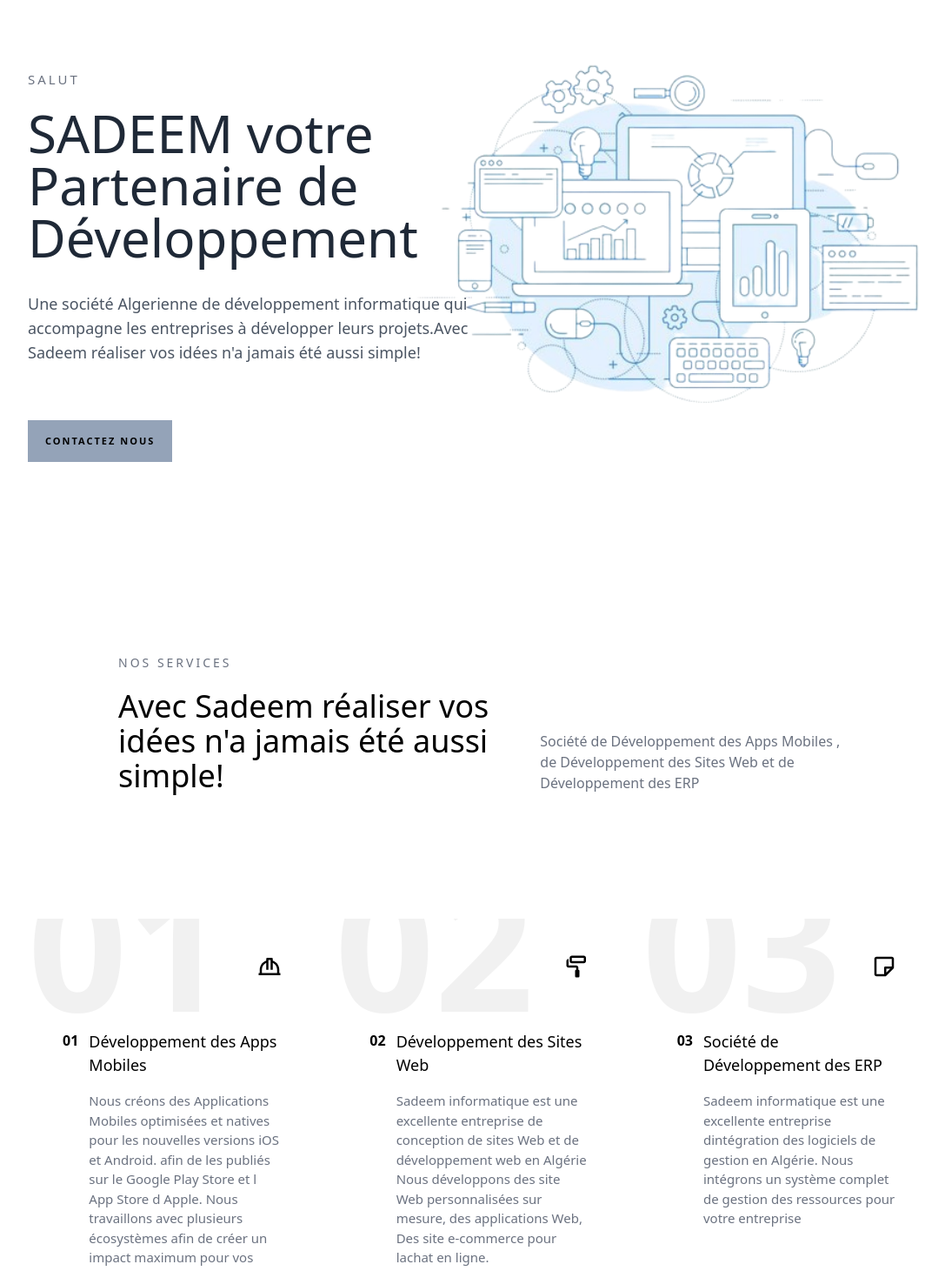
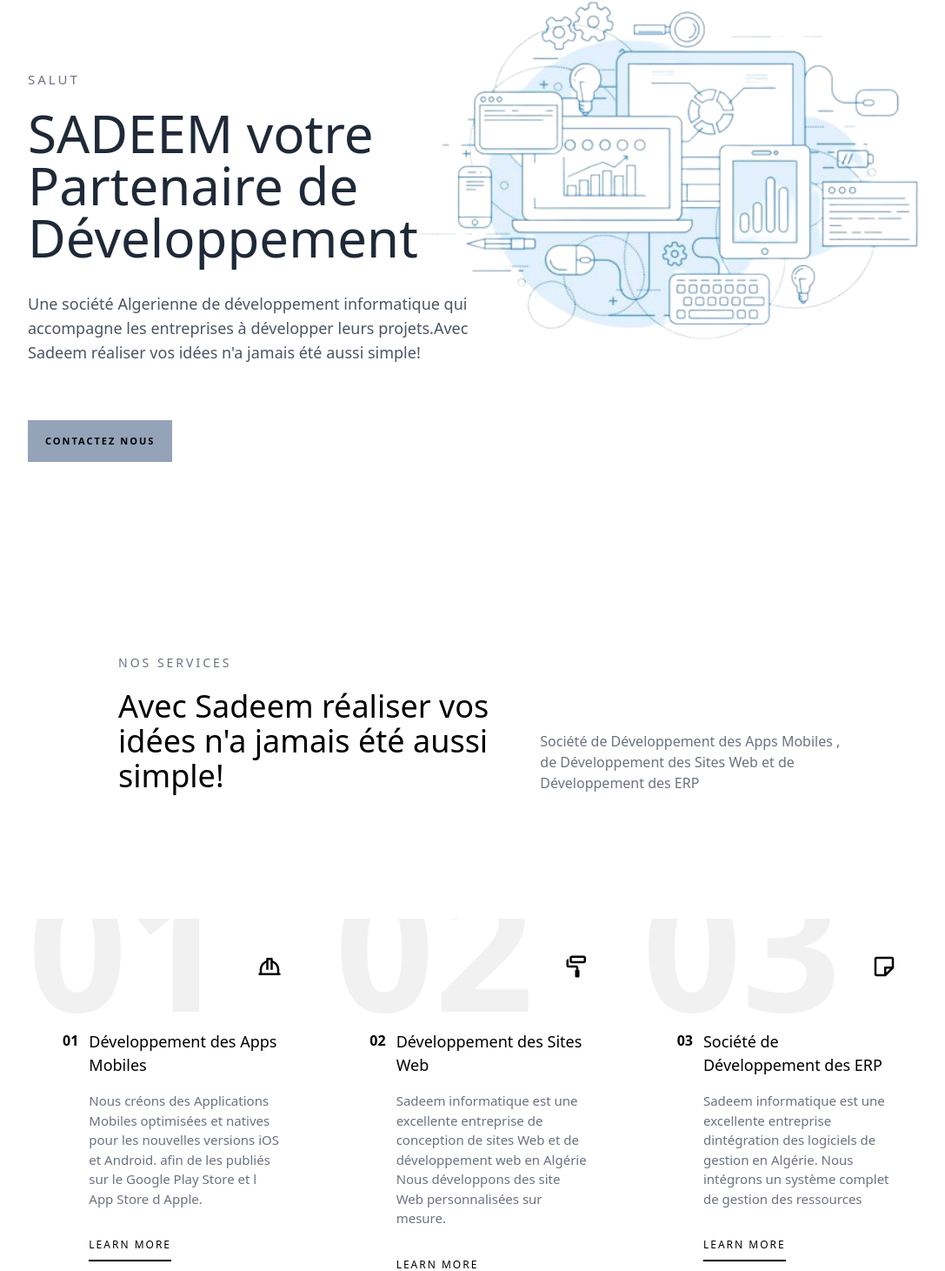
Before and after one commit to hasnahadd/SadeemN, a Next.js app: page / in a window 1280 px wide. Shown: the part 329-1790 px from the top of the page at 87% size, without its empty margins (88-1175 px from the left). Built offline with nearby package versions, Linux system fonts and the light colour scheme.

Commit message:
add services section

```diff
--- a/components/Header.js
+++ b/components/Header.js
@@ -23,7 +23,7 @@
     offset: ['start end', 'end start']
   });
 
-  const imgScrol1 = useTransform(scrollYProgress, [0, 1], ['20%', '-20%']);
+  const imgScrol1 = useTransform(scrollYProgress, [0, 1], ['20%', '-40%']);
 //   const imgScrol2 = useTransform(scrollYProgress, [0, 1], ['100%', '50%']);
 
   console.log(content.title.T);
--- a/components/Services.js
+++ b/components/Services.js
@@ -24,7 +24,7 @@
    icon:BiHardHat,
      title:'Développement des Apps Mobiles',
 
-     desc:'Nous créons des Applications Mobiles optimisées et natives pour les nouvelles versions iOS et Android. afin de les publiés sur le Google Play Store et l App Store d Apple. Nous travaillons avec plusieurs écosystèmes afin de créer un impact maximum pour vos utilisateurs finaux.',
+     desc:'Nous créons des Applications Mobiles optimisées et natives pour les nouvelles versions iOS et Android. afin de les publiés sur le Google Play Store et l App Store d Apple.',
    btn:{
 
     href:'#',
@@ -39,7 +39,7 @@
         icon:BiPaintRoll,
           title:' Développement des Sites Web',
 
-          desc:'Sadeem informatique est une excellente entreprise de conception de sites Web et de développement web en Algérie Nous développons des site Web personnalisées sur mesure, des applications Web, Des site e-commerce pour lachat en ligne.',
+          desc:'Sadeem informatique est une excellente entreprise de conception de sites Web et de développement web en Algérie Nous développons des site Web personnalisées sur mesure.',
      btn:{
 
          href:'#',
@@ -53,7 +53,7 @@
             icon:BiNote,
               title:' Société de Développement des ERP',
 
-              desc:'Sadeem informatique est une excellente entreprise dintégration des logiciels de gestion en Algérie. Nous intégrons un système complet de gestion des ressources pour votre entreprise',
+              desc:'Sadeem informatique est une excellente entreprise dintégration des logiciels de gestion en Algérie. Nous intégrons un système complet de gestion des ressources ',
          btn:{
 
              href:'#',
@@ -209,7 +209,7 @@
 
     </p>
     <p>
-
+<Link href={step.btn.href} className='text-[12px] tracking-[2px] uppercase border-b-2 pb-2 inline-block border-black duration-300 transtion-all ease-in-out group-hover:border-white group-hover:text-white'> {step.btn.label}</Link>
     </p>
 </div>
 
```
